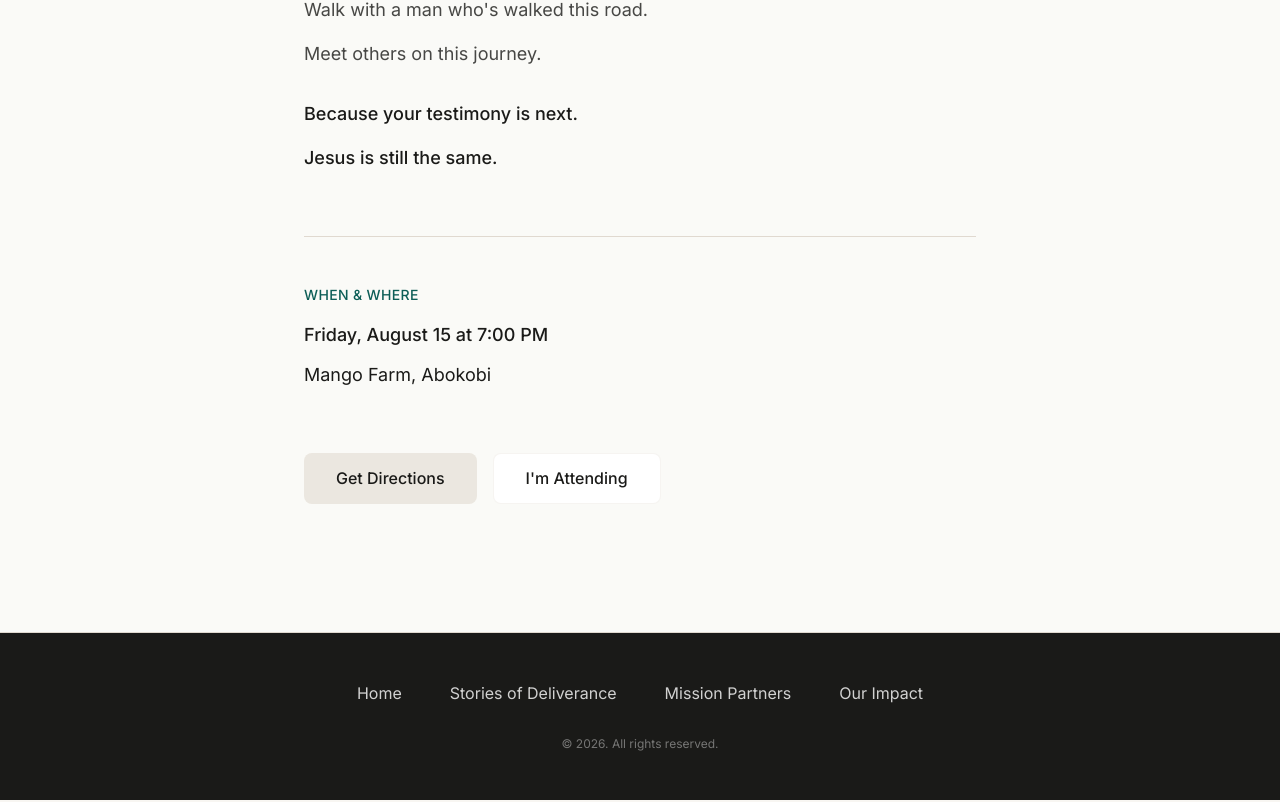
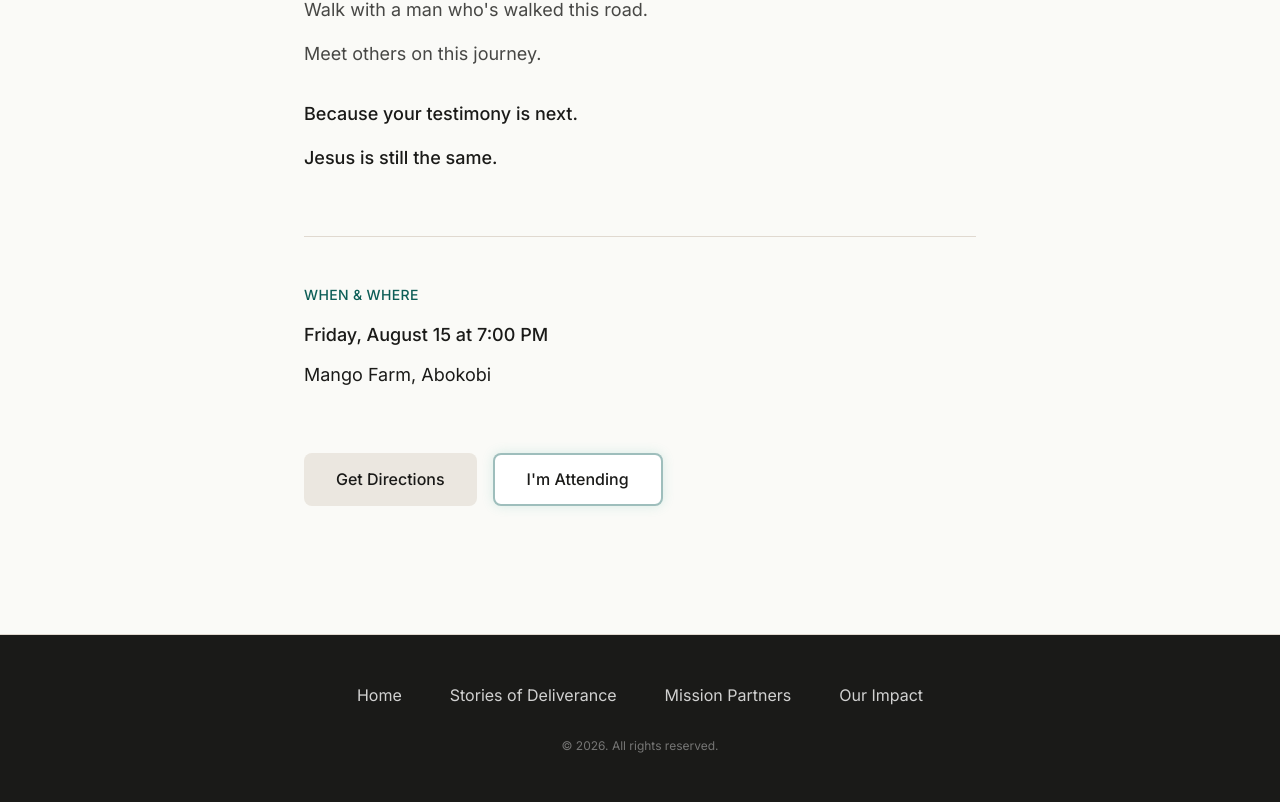
Before and after one commit to whoisjimilitan/restoration-community, a Next.js app in the folder apps/web/: page / in a window 1280 px wide. Shown: the part 4950-5752 px from the top of the page. Built offline with nearby package versions, Linux system fonts and the light colour scheme.

Commit message:
refactor: add glowing thin border to i'm attending button for visual balance and premium polish

```diff
--- a/apps/web/src/app/page.tsx
+++ b/apps/web/src/app/page.tsx
@@ -257,7 +257,7 @@ export default function Home() {
               <a href="https://maps.google.com/?q=Mango+Farm+Abokobi" target="_blank" rel="noopener noreferrer" className="inline-flex items-center justify-center px-8 py-3 min-h-[48px] bg-rc-warm-gray text-rc-text font-medium rounded-lg hover:-translate-y-0.5 hover:shadow-lg transition-all duration-300">
                 Get Directions
               </a>
-              <button onClick={() => setIsAttendanceModalOpen(true)} className="inline-flex items-center justify-center px-8 py-3 min-h-[48px] bg-white text-rc-text font-medium border border-rc-border/30 rounded-lg hover:-translate-y-0.5 hover:shadow-lg transition-all duration-300">
+              <button onClick={() => setIsAttendanceModalOpen(true)} className="inline-flex items-center justify-center px-8 py-3 min-h-[48px] bg-white text-rc-text font-medium border-2 border-rc-accent/40 rounded-lg hover:-translate-y-0.5 hover:shadow-lg hover:border-rc-accent/60 transition-all duration-300" style={{ boxShadow: '0 0 12px rgba(77, 181, 166, 0.2)' }}>
                 I'm Attending
               </button>
             </div>
```
